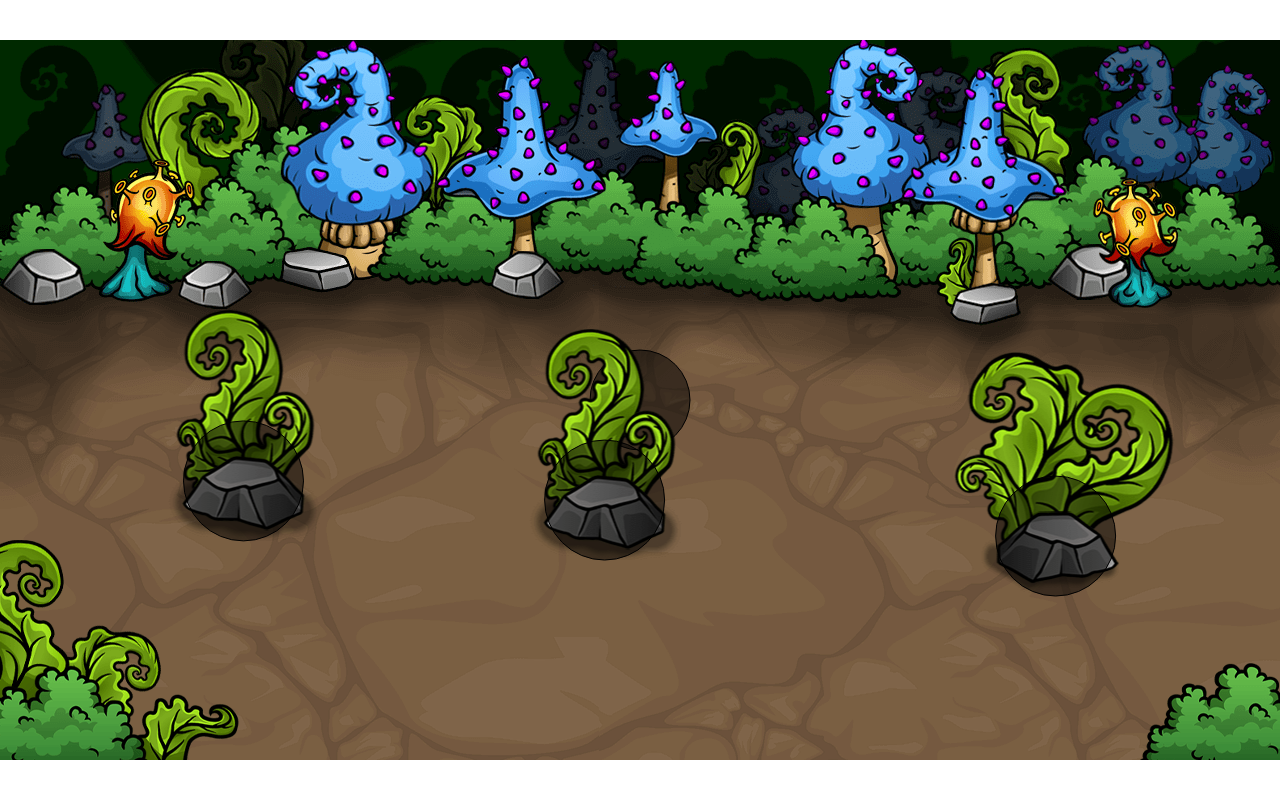
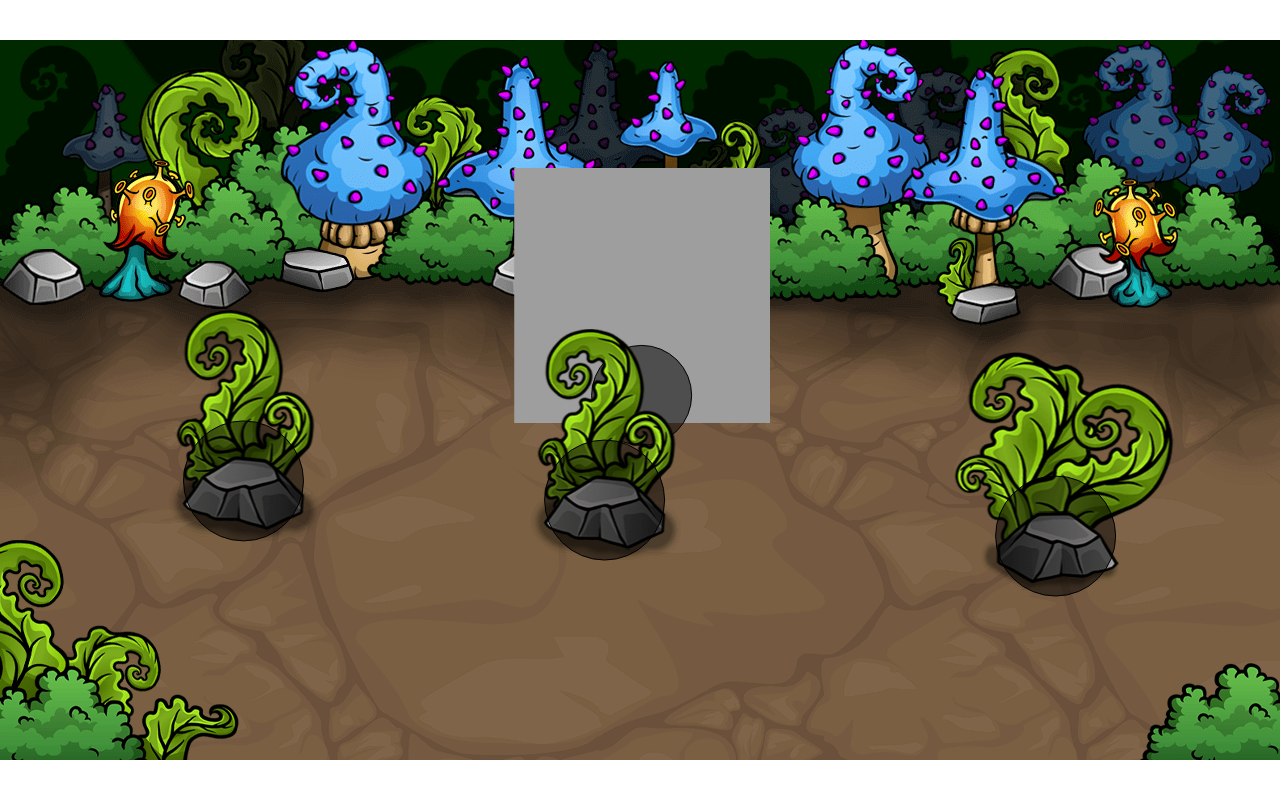
Before and after one commit to sagasu/void-stalker, a website with bundled scripts: page public/index.html in a window 1280 px wide. Built offline with nearby package versions, Linux system fonts and the light colour scheme.

Commit message:
player now has an image

```diff
--- a/public/index.html
+++ b/public/index.html
@@ -12,6 +12,8 @@
     <canvas id="canvas1"></canvas>
     <img id="ovarlay" src="img/overlay.png" />
     <img id="obstacles" src="img/obstacles.png" />
+    <img id="bull" src="img/bull.png" />
+
     <script src="dist/script.js" type="module"></script>
   </body>
 </html>
--- a/public/style.css
+++ b/public/style.css
@@ -20,6 +20,6 @@
     pointer-events: none;
 }
 
-#obstacles {
+#obstacles, #bull {
     display: none;
 }
--- a/src/player.ts
+++ b/src/player.ts
@@ -11,6 +11,13 @@ export class Player {
     dx: number;
     dy: number;
     speedModifier: number;
+    image: CanvasImageSource;
+    spriteWidth: number;
+    spriteHeight: number;
+    width: any;
+    height: number;
+    spriteX: number;
+    spriteY: number;
 
     constructor(game: Game) {
         this.game = game;
@@ -22,9 +29,21 @@ export class Player {
         this.dx = 0;
         this.dy = 0;
         this.speedModifier = 5;
+
+        this.spriteWidth = 255;
+        this.spriteHeight = 255;
+        this.width = this.spriteWidth;
+        this.height = this.spriteHeight;
+
+        this.spriteX = this.collisionX - this.width * 0.5;
+        this.spriteY = this.collisionY - this.height * 0.5 - 100;
+
+        this.image = <CanvasImageSource>document.getElementById('bull');
     }
 
     draw(context: CanvasRenderingContext2D) {
+        context.drawImage(this.image, 0, 0, this.spriteWidth, this.spriteHeight, this.spriteX, this.spriteY, this.width, this.height);
+
         context.beginPath();
         context.arc(this.collisionX, this.collisionY, this.collisionRadius, 0, Math.PI * 2);
         context.save();
@@ -45,7 +64,7 @@ export class Player {
         if(distance > this.speedModifier) {
             this.speedX = this.dx / distance || 0;
             this.speedY = this.dy / distance || 0;
-        }else{
+        } else {
             this.speedX = 0;
             this.speedY = 0;
         }
@@ -53,13 +72,17 @@ export class Player {
         this.collisionX += this.speedX * this.speedModifier;
         this.collisionY += this.speedY * this.speedModifier;
 
+        this.spriteX = this.collisionX - this.width * 0.5;
+        this.spriteY = this.collisionY - this.height * 0.5  - 100;
+
         this.game.obstacles.forEach(obstacle => {
             let [isCollision, distance, sumOfRadii, dx, dy] = this.game.checkCollision(this, obstacle);
             if(isCollision){
-
+                const unitX = dx/ distance;
+                const unitY = dy /distance;
+                this.collisionX = obstacle.collisionX + (sumOfRadii + 1) * unitX;
+                this.collisionY = obstacle.collisionY + (sumOfRadii + 1) * unitY;
             }
         });
     }
-
-
 }
```
